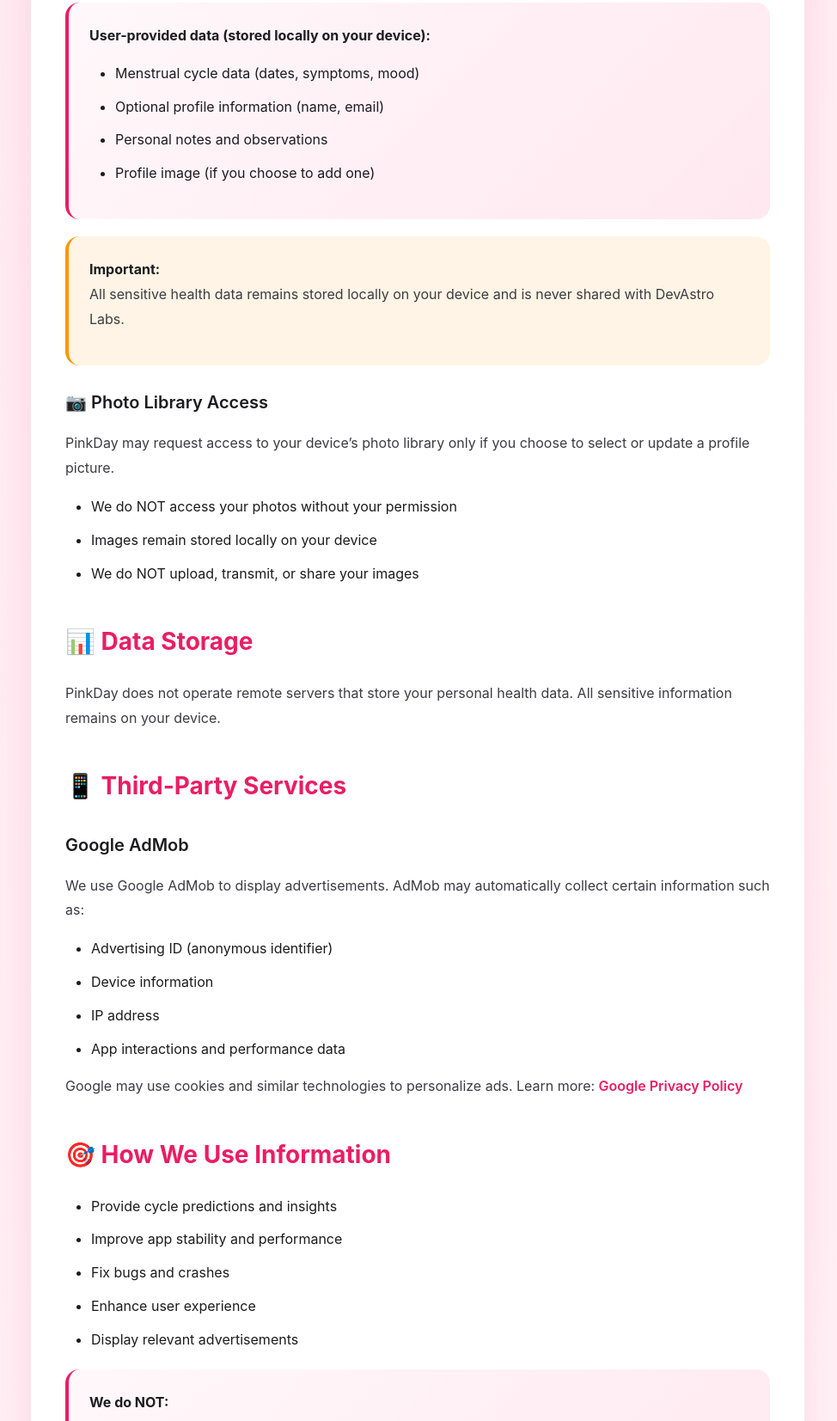
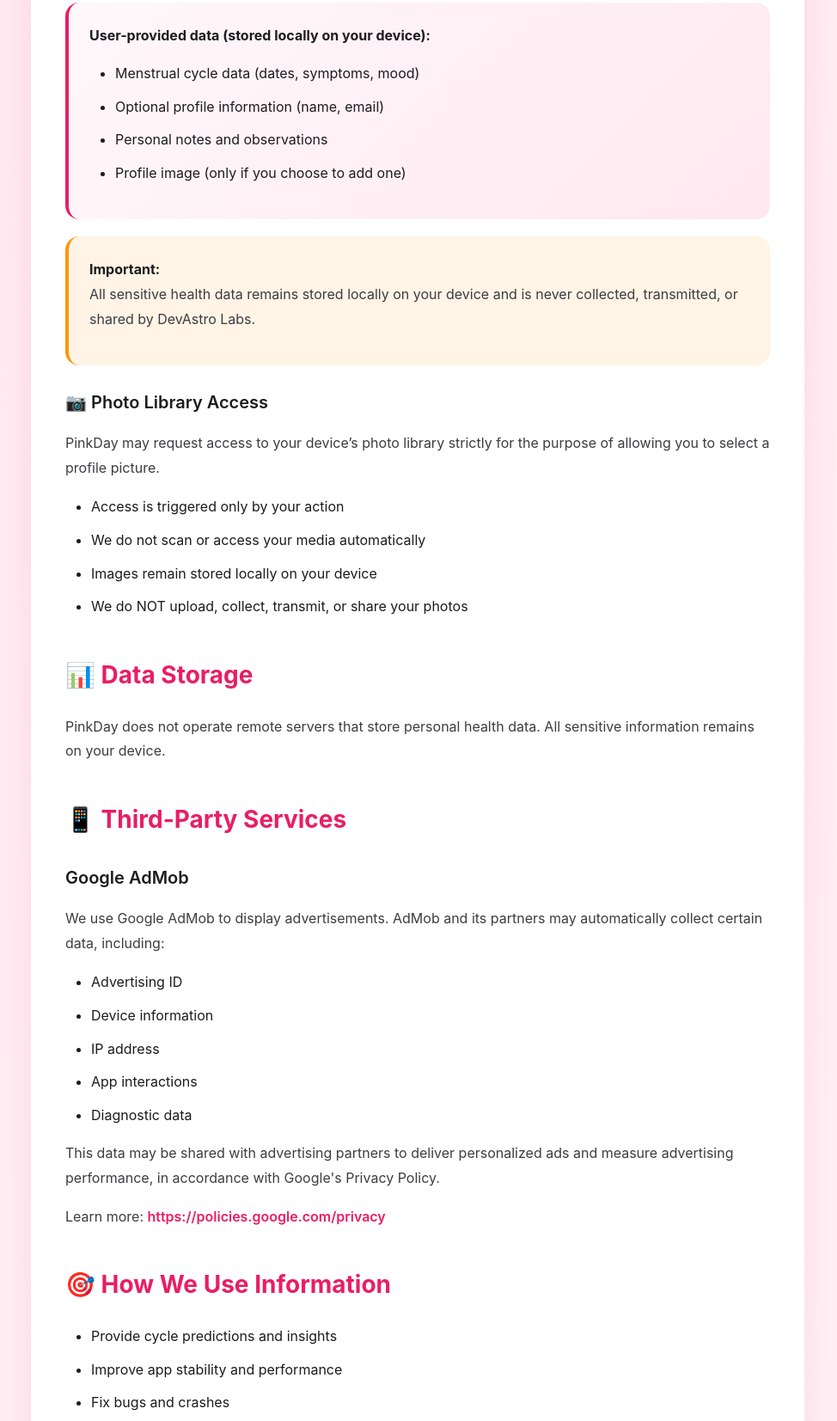
Before and after one commit to devastrolabs/privacy-policy, a plain HTML site: page index.html in a window 1280 px wide. Shown: the part 733-2386 px from the top of the page at 86% size, without its empty margins (154-1128 px from the left). Drawn offline with Linux system fonts and the light colour scheme.

Commit message:
Update index.html

```diff
--- a/index.html
+++ b/index.html
@@ -140,7 +140,7 @@
 <li>Menstrual cycle data (dates, symptoms, mood)</li>
 <li>Optional profile information (name, email)</li>
 <li>Personal notes and observations</li>
-<li>Profile image (if you choose to add one)</li>
+<li>Profile image (only if you choose to add one)</li>
 </ul>
 </div>
 
@@ -148,25 +148,28 @@
 <strong>Important:</strong>
 <p>
 All sensitive health data remains stored locally on your device and is never
-shared with DevAstro Labs.
+collected, transmitted, or shared by DevAstro Labs.
 </p>
 </div>
 
 <h3>📷 Photo Library Access</h3>
+
 <p>
-PinkDay may request access to your device’s photo library only if you choose to
-select or update a profile picture.
+PinkDay may request access to your device’s photo library strictly for the
+purpose of allowing you to select a profile picture.
 </p>
 
 <ul>
-<li>We do NOT access your photos without your permission</li>
+<li>Access is triggered only by your action</li>
+<li>We do not scan or access your media automatically</li>
 <li>Images remain stored locally on your device</li>
-<li>We do NOT upload, transmit, or share your images</li>
+<li>We do NOT upload, collect, transmit, or share your photos</li>
 </ul>
 
 <h2>📊 Data Storage</h2>
+
 <p>
-PinkDay does not operate remote servers that store your personal health data.
+PinkDay does not operate remote servers that store personal health data.
 All sensitive information remains on your device.
 </p>
 
@@ -175,22 +178,27 @@
 <h3>Google AdMob</h3>
 
 <p>
-We use Google AdMob to display advertisements. AdMob may automatically collect
-certain information such as:
+We use Google AdMob to display advertisements. AdMob and its partners may
+automatically collect certain data, including:
 </p>
 
 <ul>
-<li>Advertising ID (anonymous identifier)</li>
+<li>Advertising ID</li>
 <li>Device information</li>
 <li>IP address</li>
-<li>App interactions and performance data</li>
+<li>App interactions</li>
+<li>Diagnostic data</li>
 </ul>
 
 <p>
-Google may use cookies and similar technologies to personalize ads.
+This data may be shared with advertising partners to deliver personalized ads
+and measure advertising performance, in accordance with Google's Privacy Policy.
+</p>
+
+<p>
 Learn more:
 <a href="https://policies.google.com/privacy" target="_blank">
-Google Privacy Policy
+https://policies.google.com/privacy
 </a>
 </p>
 
@@ -224,19 +232,18 @@
 <h2>🗑️ Data Deletion</h2>
 
 <p>
-You can request the deletion of your data at any time.
 Since PinkDay stores data locally on your device, you may permanently delete
-your data by:
+your data at any time by:
 </p>
 
 <ul>
-<li>Using the <strong>"Reset App Data"</strong> option within the app settings, or</li>
-<li>Uninstalling the application from your device.</li>
+<li>Using the <strong>"Reset App Data"</strong> option within the app settings</li>
+<li>Uninstalling the application</li>
 </ul>
 
 <p>
-If you require assistance, you may contact us at
-<a href="mailto:devastrolabs@gmail.com">devastrolabs@gmail.com</a>.
+For additional assistance, contact:
+<a href="mailto:devastrolabs@gmail.com">devastrolabs@gmail.com</a>
 </p>
 
 <h2>⚖️ Your Privacy Rights</h2>
@@ -269,8 +276,8 @@
 <h2>🔄 Changes to This Policy</h2>
 
 <p>
-We may update this Privacy Policy periodically to reflect legal or operational
-changes. We encourage you to review it regularly.
+We may update this Privacy Policy periodically.
+We encourage you to review it regularly.
 </p>
 
 <div class="contact-box">
```
